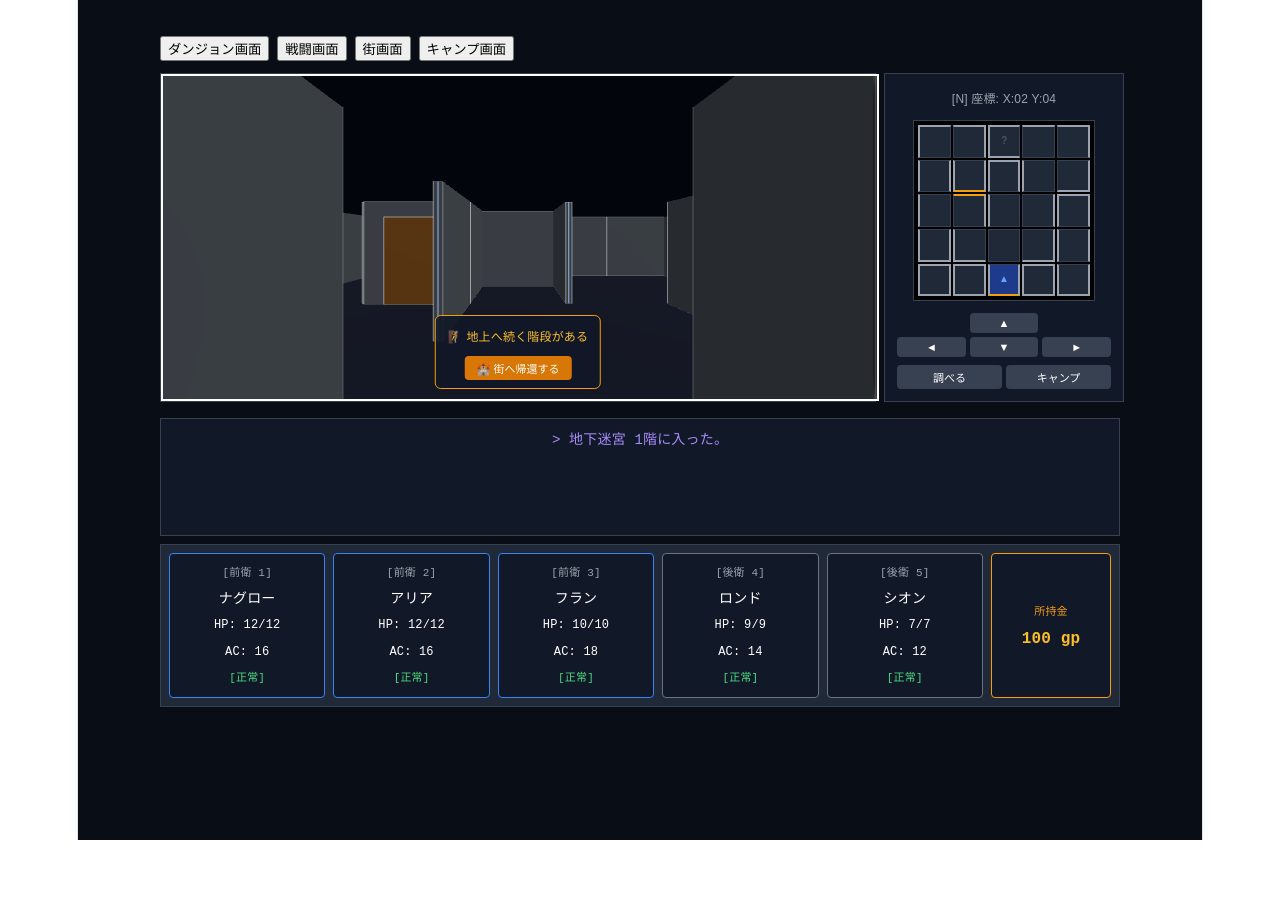
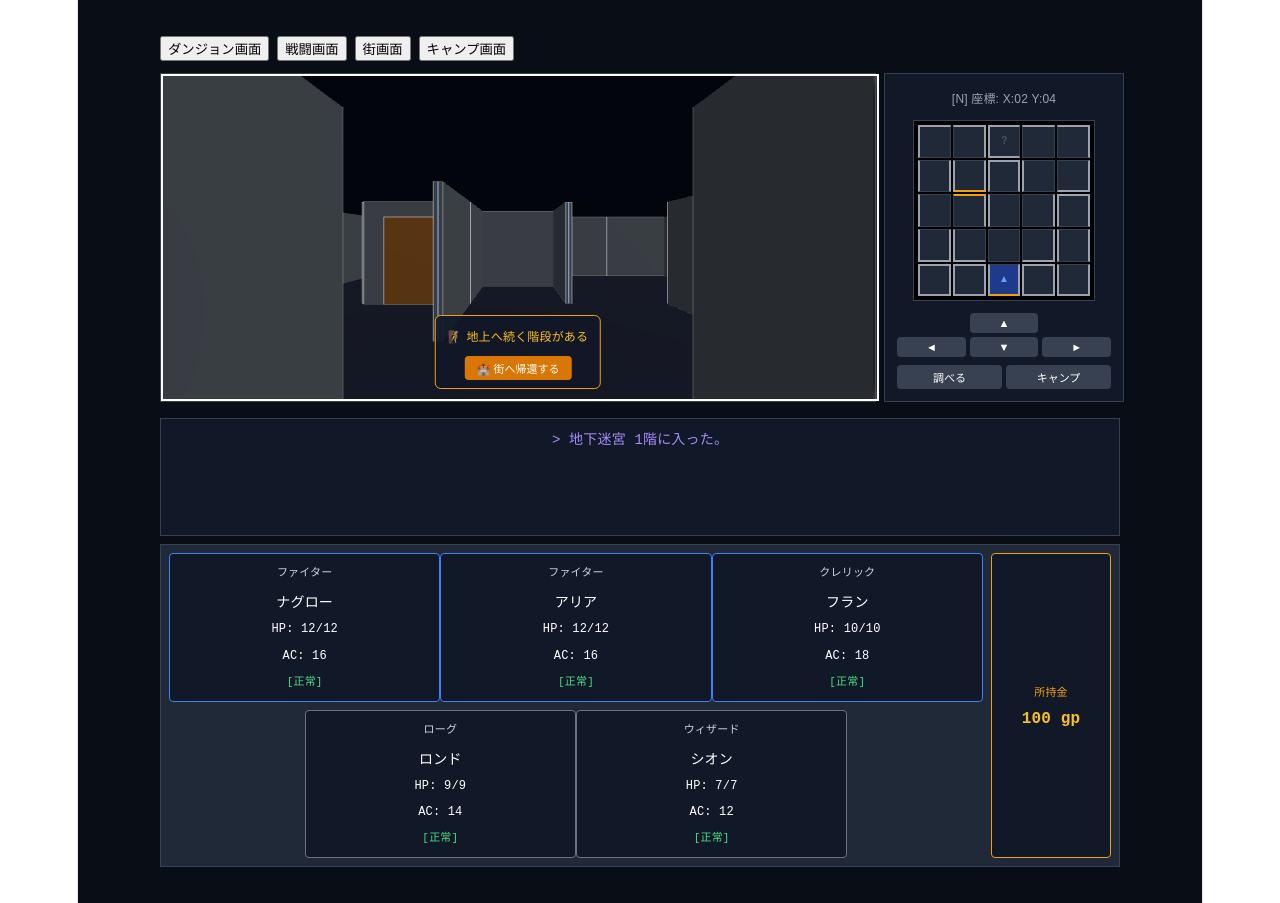
Before and after one commit to ueno-pwcom/wiz5e, a React (Vite) app: page / in a window 1280 px wide. Before the commit the page ends 840 px from the top, so only its background shows below. Built offline with nearby package versions, Linux system fonts and the light colour scheme.

Commit message:
ステータスのレイアウト変更

```diff
--- a/src/components/StatusPanel.tsx
+++ b/src/components/StatusPanel.tsx
@@ -16,18 +16,20 @@ export const StatusPanel: React.FC<Props> = ({ party, gold }) => {
   const currentTurnId = currentCombatant?.is_player ? currentCombatant.id : null;
   const showFocus = scene === 'battle' && Boolean(currentTurnId);
 
-  return (
-    <div style={{
-      display: 'grid',
-      gridTemplateColumns: 'repeat(5, 1fr) 120px',
-      gap: '8px',
-      backgroundColor: '#1f2937',
-      padding: '8px',
-      border: '1px solid #374151',
-      color: '#fff',
-      fontFamily: 'monospace'
-    }}>
-      {party.map((char, idx) => {
+  const classNames: Record<string, string> = {
+    fighter: 'ファイター',
+    wizard: 'ウィザード',
+    cleric: 'クレリック',
+    rogue: 'ローグ'
+  };
+
+  const frontParty = party.filter((char) => char.position === 'front');
+  const backParty = party.filter((char) => char.position === 'back');
+  const backRowWidth = frontParty.length > 0
+    ? `${Math.min(100, (backParty.length / frontParty.length) * 100)}%`
+    : '100%';
+
+  const renderCharacterCard = (char: Character, idx: number) => {
     const isCurrentTurn = showFocus && char.id === currentTurnId;
     const hpHalfDown = char.hp.current > 0 && char.hp.current <= Math.floor(char.hp.max / 2);
     const isDown = char.hp.current <= 0;
@@ -48,7 +50,9 @@ export const StatusPanel: React.FC<Props> = ({ party, gold }) => {
             ? '1px solid #3b82f6'
             : '1px solid #6b7280',
           boxShadow: isCurrentTurn ? '0 0 0 4px rgba(56, 189, 248, 0.18)' : 'none',
-              cursor: scene === 'camp' ? 'pointer' : 'default'
+          cursor: scene === 'camp' ? 'pointer' : 'default',
+          minWidth: 0,
+          flex: '1 1 0'
         }}
         onClick={() => {
           if (scene === 'camp') {
@@ -56,8 +60,8 @@ export const StatusPanel: React.FC<Props> = ({ party, gold }) => {
           }
         }}
       >
-            <div style={{ fontSize: '11px', color: '#9ca3af' }}>
-              [{char.position === 'front' ? `前衛 ${idx + 1}` : `後衛 ${idx + 1}`}]
+        <div style={{ fontSize: '11px', color: '#cbd5e1', marginBottom: '4px' }}>
+          {classNames[char.class_id] ?? char.class_id}
         </div>
         <div style={{ fontWeight: 'bold', fontSize: '14px' }}>{char.name}</div>
         <div style={{ fontSize: '12px' }}>HP: {char.hp.current}/{char.hp.max}</div>
@@ -67,7 +71,27 @@ export const StatusPanel: React.FC<Props> = ({ party, gold }) => {
         </div>
       </div>
     );
-      })}
+  };
+
+  return (
+    <div style={{
+      display: 'grid',
+      gridTemplateColumns: '1fr 120px',
+      gap: '8px',
+      backgroundColor: '#1f2937',
+      padding: '8px',
+      border: '1px solid #374151',
+      color: '#fff',
+      fontFamily: 'monospace'
+    }}>
+      <div style={{ display: 'flex', flexDirection: 'column', gap: '8px' }}>
+        <div style={{ display: 'flex', justifyContent: 'space-between', gap: 0, minHeight: 0 }}>
+          {frontParty.map((char, idx) => renderCharacterCard(char, idx))}
+        </div>
+        <div style={{ display: 'flex', justifyContent: 'center', gap: 0, width: backRowWidth, minHeight: 0, margin: '0 auto' }}>
+          {backParty.map((char, idx) => renderCharacterCard(char, idx))}
+        </div>
+      </div>
       <div style={{
         backgroundColor: '#111827',
         padding: '6px',
```
Lines whose indentation alone changed are shown as unchanged.
